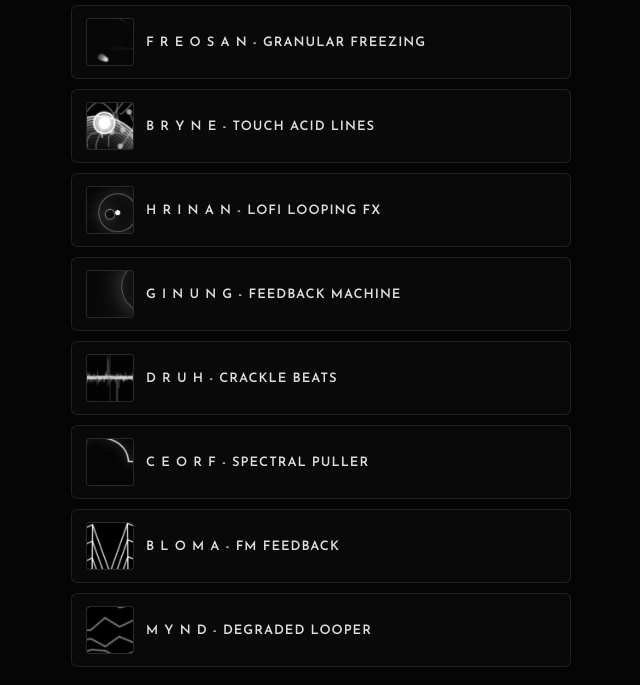
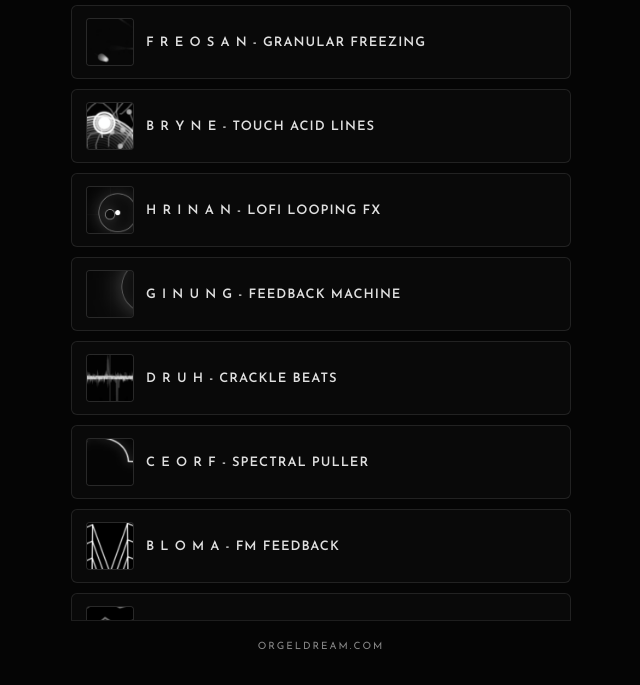
Before and after one commit to Orgeldream/wyrdhord, a plain HTML site: page index.html in a window 1280 px wide. Shown: the part 115-800 px from the top of the page, without its empty margins (319-959 px from the left). Drawn offline with Linux system fonts and the light colour scheme.

Commit message:
Add files via upload

```diff
--- a/index.html
+++ b/index.html
@@ -152,6 +152,29 @@
         }
 
 
+
+
+        footer {
+            text-align: center;
+            padding: 16px 0;
+            margin-top: auto;
+            border-top: 1px solid var(--border-color);
+            flex-shrink: 0;
+        }
+
+        .footer-link {
+            font-size: 10px;
+            color: var(--accent-color);
+            text-decoration: none;
+            text-transform: uppercase;
+            letter-spacing: 2px;
+            transition: color 0.2s;
+        }
+
+        .footer-link:hover {
+            color: var(--hover-color);
+        }
+
         @media (min-height: 700px) {
             .app-list {
                 gap: 10px;
@@ -247,6 +270,10 @@
                 </div>
             </a>
         </div>
+
+        <footer>
+            <a href="https://orgeldream.com" target="_blank" class="footer-link">orgeldream.com</a>
+        </footer>
     </div>
 </body>
 
```
